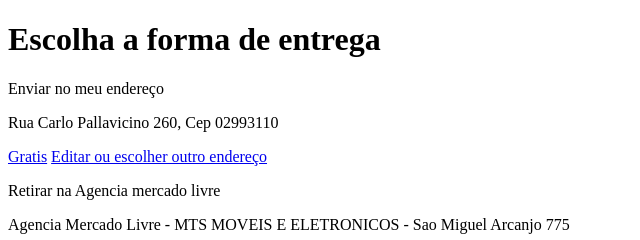
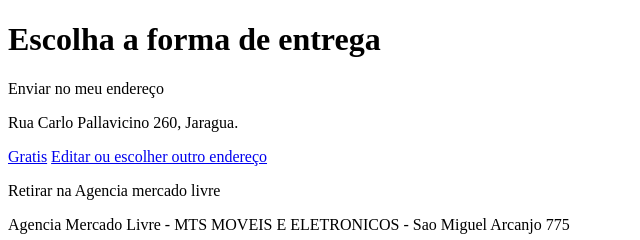
Before and after one commit to cwgameseletronicos/Geladeira-mercado-livre, a plain HTML site: page escolha-a-forma-de-entrega.html in a window 1280 px wide. Shown: the top 240 px of the page, 0-640 px from the left. Drawn offline with Linux system fonts and the light colour scheme.

Commit message:
Add files via upload

```diff
--- a/escolha-a-forma-de-entrega.html
+++ b/escolha-a-forma-de-entrega.html
@@ -15,7 +15,7 @@
     <div class="caixa-1">
         <a href="escolha-como-pagar.html" class="proxima-pagina"></a>
         <p class="enviar">Enviar no meu endereço</p>
-        <p class="comerciante">Rua Carlo Pallavicino 260, Cep 02993110</p>
+        <p class="comerciante">Rua Carlo Pallavicino 260, Jaragua.</p>
         <a href="#" class="gratis">Gratis</a>
 
 
```
